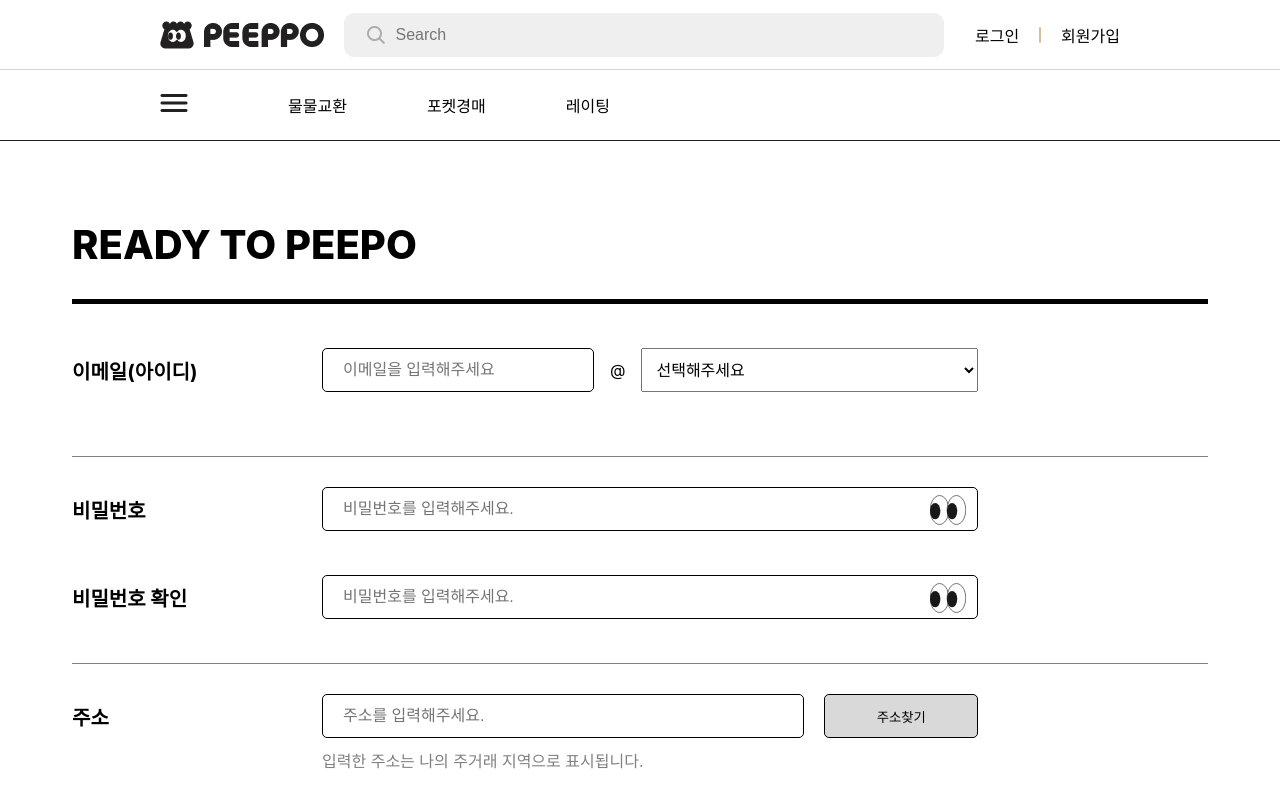
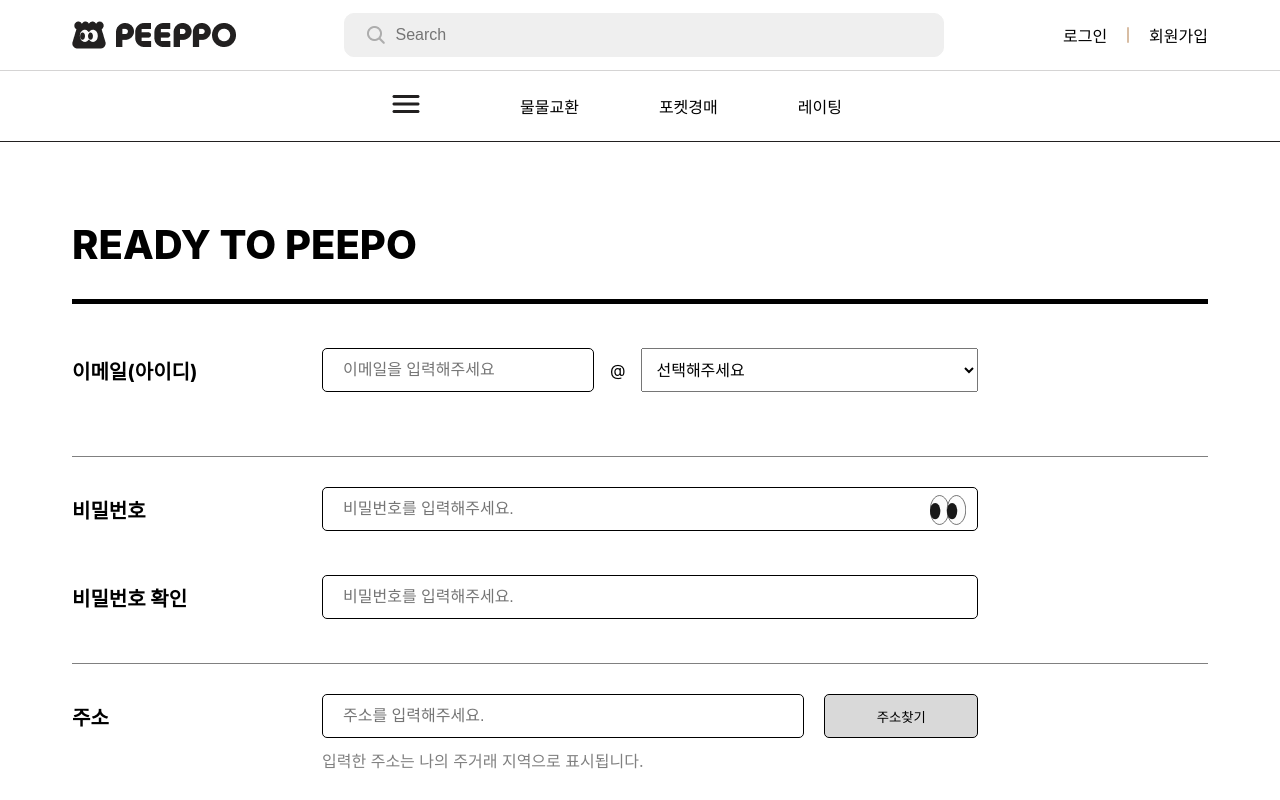
Before and after one commit to ffinal4/front-end, a React (Create React App) app: page /signup in a window 1280 px wide. Shown: the top 800 px of the page. Built offline with nearby package versions, Linux system fonts and the light colour scheme; no server answers; a web font is replaced by a local one.

Commit message:
PEEP-32 <Feat : Header 작업중>

```diff
--- a/src/components/common/Header.tsx
+++ b/src/components/common/Header.tsx
@@ -10,6 +10,7 @@ const Header = () => {
   const navigate = useNavigate();
   return (
     <HeaderLayout>
+      <HeaderoutContainer>
         <HeaderContainer>
           <LogoContainer>
             <Logo src={logo} />
@@ -30,9 +31,12 @@ const Header = () => {
               로그인
             </LoginLink>
             <BoxContainer />
-          <SignupLink onClick={() => navigate("/signup")}>회원가입</SignupLink>
+            <SignupLink onClick={() => navigate("/signup")}>
+              회원가입
+            </SignupLink>
           </LinkContainer>
         </HeaderContainer>
+      </HeaderoutContainer>
       <Navbar />
     </HeaderLayout>
   );
@@ -50,17 +54,22 @@ const HeaderLayout = styled.div`
   border-bottom: 1px solid #222020;
 `;
 
+const HeaderoutContainer = styled.div`
+  width: 100%;
+  border-bottom: 1px solid #d5d4d4;
+`;
+
 const HeaderContainer = styled.div`
-  max-width: 1920px;
+  width: 1136px;
   height: 70px;
   display: flex;
   align-items: center;
   justify-content: space-between;
   font-size: 18px;
-  border-bottom: 1px solid #d5d4d4;
-  padding: 0 160px 0 160px;
-  /* border: 1px solid red; */
   margin: 0 auto;
+  @media screen and (max-width: 1136px) {
+    width: 100%;
+  }
 `;
 
 const LogoContainer = styled.div`
--- a/src/components/common/Navbar.tsx
+++ b/src/components/common/Navbar.tsx
@@ -12,6 +12,7 @@ const Navbar = () => {
 
   return (
     <CategoryHeaderContainer>
+      <CategoryOutContainer>
         <CategoryContainer
           onClick={() => {
             setSelectBar(!selectBar);
@@ -31,22 +32,33 @@ const Navbar = () => {
           <Menu>포켓경매</Menu>
           <Menu>레이팅</Menu>
         </MenuContainer>
+      </CategoryOutContainer>
     </CategoryHeaderContainer>
   );
 };
 const CategoryHeaderContainer = styled.div`
-  max-width: 1920px;
+  width: 1920px;
   height: 70px;
-  /* border: 1px solid green; */
   display: flex;
   align-items: center;
-  padding-left: 160px;
 `;
+
+const CategoryOutContainer = styled.div`
+  width: 1136px;
+  display: flex;
+  align-items: center;
+  margin: 0px auto;
+  @media screen and (max-width: 1136px) {
+    width: 100%;
+  }
+`;
+
 const CategoryContainer = styled.div`
   cursor: pointer;
 `;
 
 const CategoryImg = styled.img``;
+
 const MenuContainer = styled.div`
   /* border: 1px solid red; */
   display: flex;
--- a/src/pages/SignupPage.tsx
+++ b/src/pages/SignupPage.tsx
@@ -35,11 +35,11 @@ const SignupPage = () => {
     });
   };
 
-  const handleEmailChange = (event: any) => {
-    const emailValue = event.target.value;
-    const isValid = /^[a-zA-Z\d]{2,}$/.test(emailValue);
-    setIsEmailValid(isValid);
-  };
+  // const handleEmailChange = (event: any) => {
+  //   const emailValue = event.target.value;
+  //   const isValid = /^[a-zA-Z\d]{2,}$/.test(emailValue);
+  //   setIsEmailValid(isValid);
+  // };
 
   const {
     register,
@@ -83,7 +83,6 @@ const SignupPage = () => {
             <StBasicInput
               type="email"
               placeholder="이메일을 입력해주세요"
-              onFocus={handleEmailChange}
               {...register("email", {
                 required: "필수입력 항목입니다.",
                 pattern: {
@@ -144,13 +143,13 @@ const SignupPage = () => {
         <CheckPwContainer>
           <Label>비밀번호 확인</Label>
           <CheckPwInputContainer>
-            <CheckPwVisibleButton onClick={onClickPasswordType}>
+            {/* <CheckPwVisibleButton onClick={onClickPasswordType}>
               {pwType.visible ? (
                 <PwImg src={eyeImage} />
               ) : (
                 <PwImg src={eyeImage} />
               )}
-            </CheckPwVisibleButton>
+            </CheckPwVisibleButton> */}
 
             <StBasicInput
               type={pwType.type}
```
Lines whose indentation alone changed are shown as unchanged.
